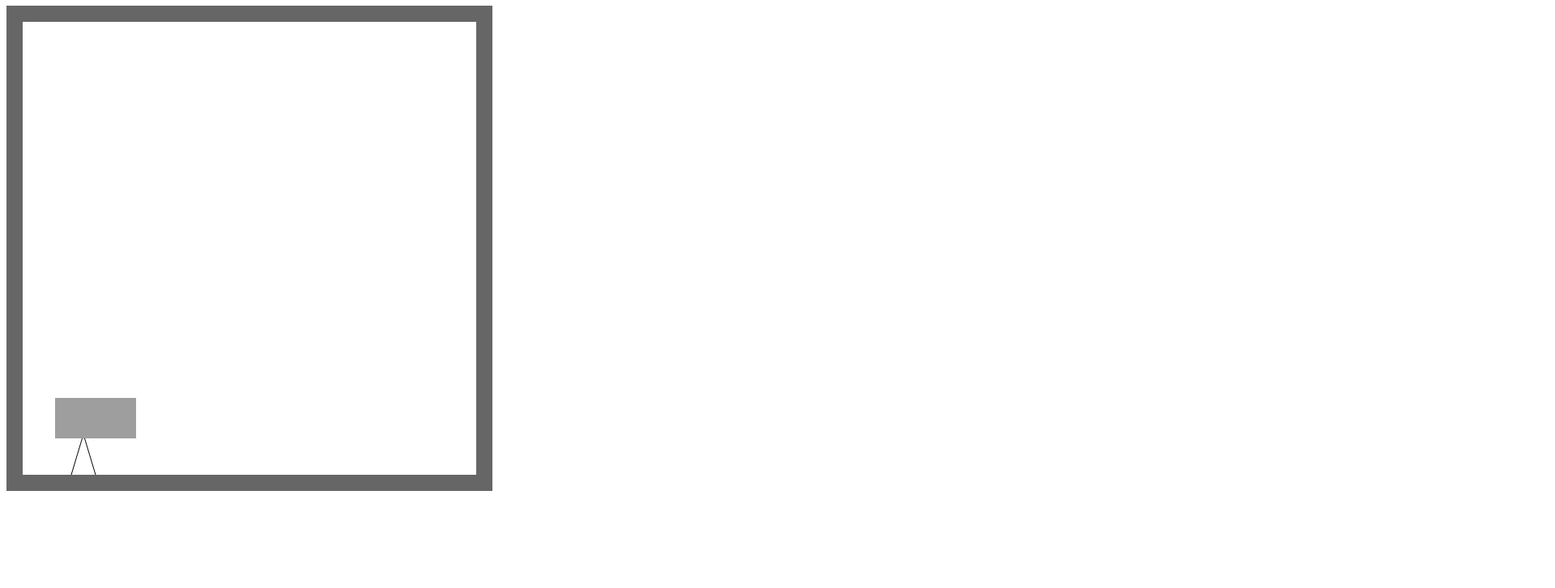
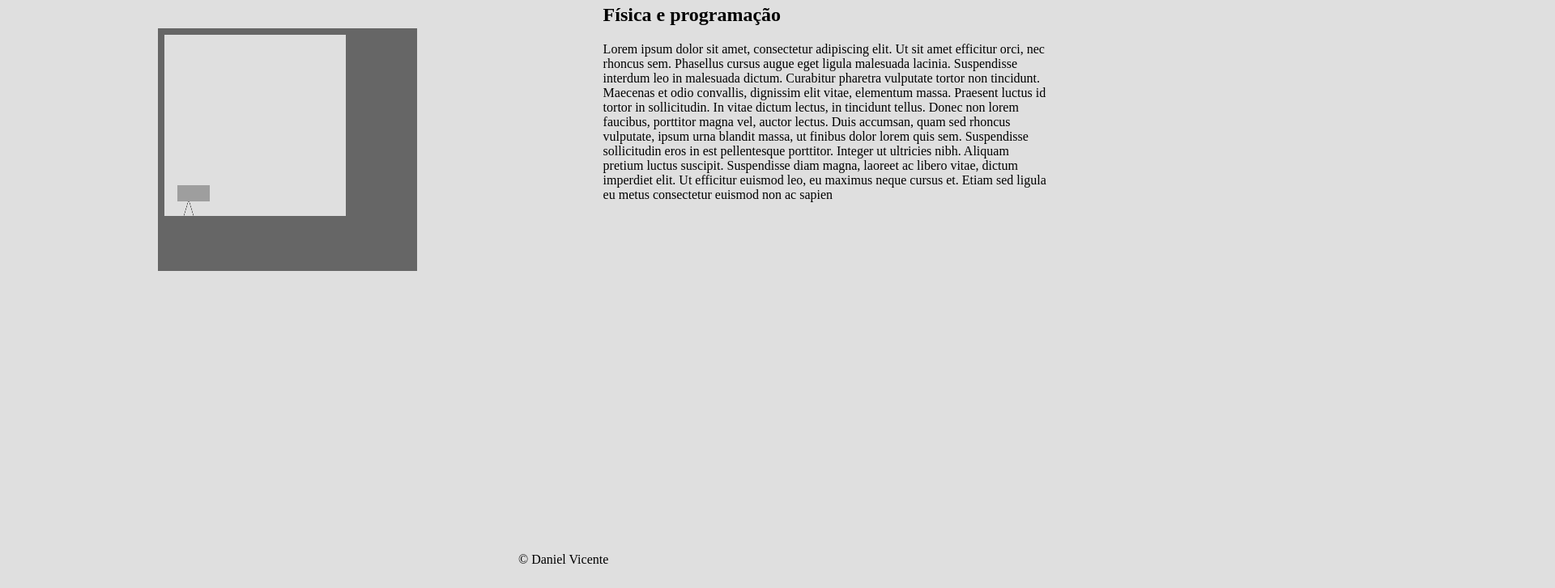
Before and after one commit to Dan-Vicente/physics-gravity-gravity-with-game, a plain HTML site: page index.html in a window 1280 px wide. Shown: the part 73-800 px from the top of the page at 81% size, 1920 px wide, since content can reach past the window. Drawn offline with Linux system fonts and the light colour scheme.

Commit message:
adiciona os u

```diff
--- a/index.html
+++ b/index.html
@@ -4,13 +4,37 @@
     <meta charset="UTF-8">
     <meta http-equiv="X-UA-Compatible" content="IE=edge">
     <meta name="viewport" content="width=device-width, initial-scale=1.0">
-    <title>Document</title>
+    <link rel="stylesheet" href="./style.css">
+
+<header>
+    <div class="header">Gravidade</div>
+</header>
+
+
+
+
 </head>
 <body>
 
-    <h1>Gravity Physics Test</h1>
-    <canvas id="canvas" width="600" height="600"></canvas>
+    <div class="cr">
+
+    <canvas id="canvas" width="800" height="750"></canvas>
     <!--Script Tags-->
     <script src="script.js"></script>
+
+</div>
+<div class="article">
+    <h2>Física e programação</h2>
+    Lorem ipsum dolor sit amet, consectetur adipiscing elit. Ut sit amet efficitur orci, nec rhoncus sem. Phasellus cursus augue eget ligula malesuada lacinia. Suspendisse interdum leo in malesuada dictum. Curabitur pharetra vulputate tortor non tincidunt. Maecenas et odio convallis, dignissim elit vitae, elementum massa. Praesent luctus id tortor in sollicitudin. In vitae dictum lectus, in tincidunt tellus. Donec non lorem faucibus, porttitor magna vel, auctor lectus. Duis accumsan, quam sed rhoncus vulputate, ipsum urna blandit massa, ut finibus dolor lorem quis sem. Suspendisse sollicitudin eros in est pellentesque porttitor. Integer ut ultricies nibh. Aliquam pretium luctus suscipit. Suspendisse diam magna, laoreet ac libero vitae, dictum imperdiet elit. Ut efficitur euismod leo, eu maximus neque cursus et. Etiam sed ligula eu metus consectetur euismod non ac sapien
+</div>
+
 </body>
+
+
+</div>
+</div>
+<footer id="rodape">
+    <p>&copy; Daniel Vicente</p>
+  </footer>
+
 </html>
--- a/style.css
+++ b/style.css
@@ -0,0 +1,49 @@
+*{
+
+  display: flex;
+  background-color:#dfdfdf;
+  box-sizing: border-box;
+}
+
+
+.header{
+  margin-left: 360%;
+
+  color: rgb(20, 20, 20);
+  font-size: 28px;
+  padding: 10px;
+  text-align: center;
+
+
+
+}
+
+.article{
+
+  margin-top: 50px;
+  display: flex;
+  flex-direction: column;
+ width: 550px;
+ height: 200px;
+
+}
+.cr{
+  display: flex;
+  margin-top: 50px;
+  padding: 50px;
+  height: 400px;
+  width: 600px;
+
+  float: right;
+  display: flex;
+
+}
+#rodape{
+  background: none;
+  width: 1800px;
+  height: 60px;
+  position: absolute;
+  bottom: 0;
+  left: 0;
+  margin-left: 50%;
+}
```
